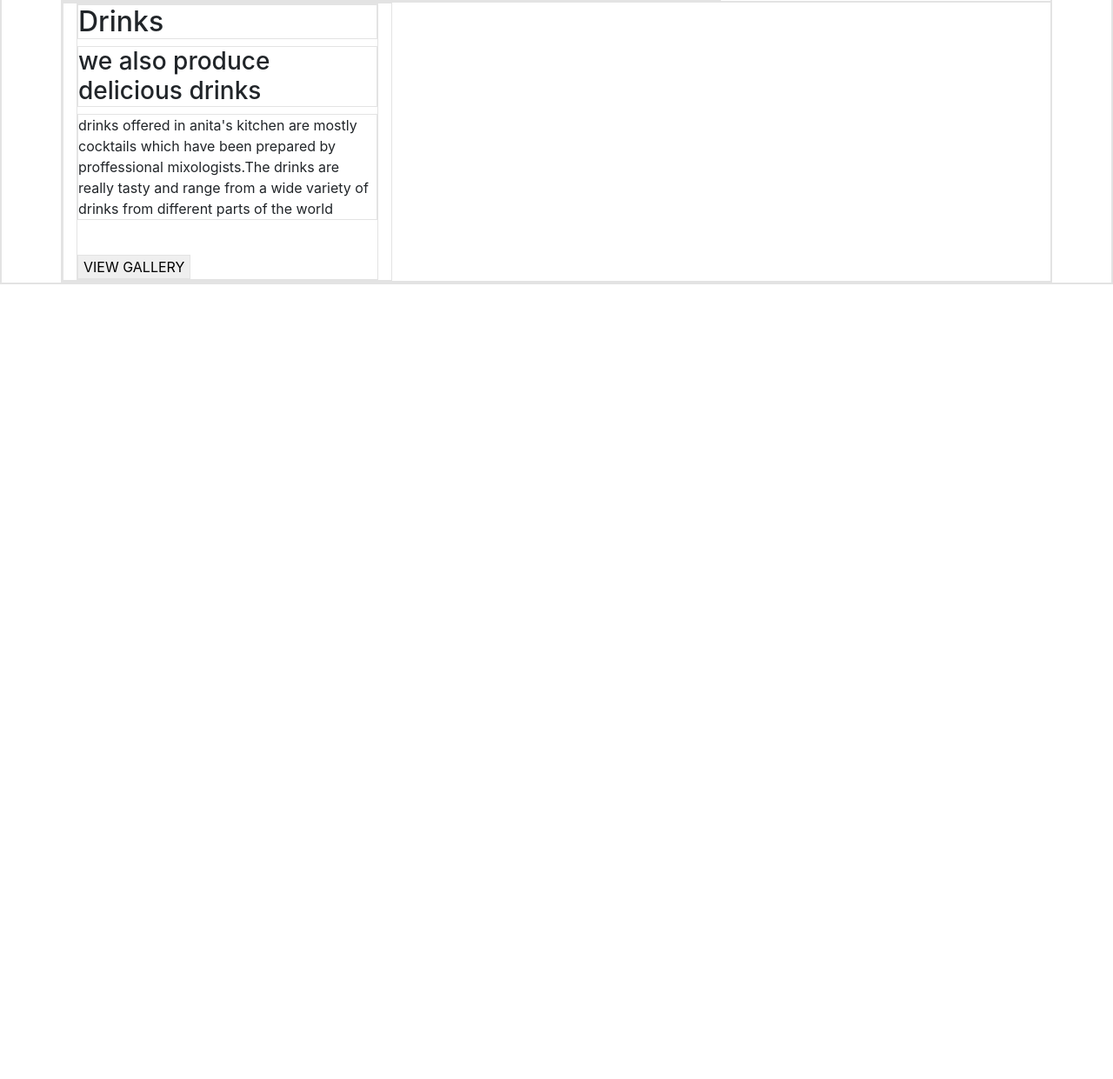
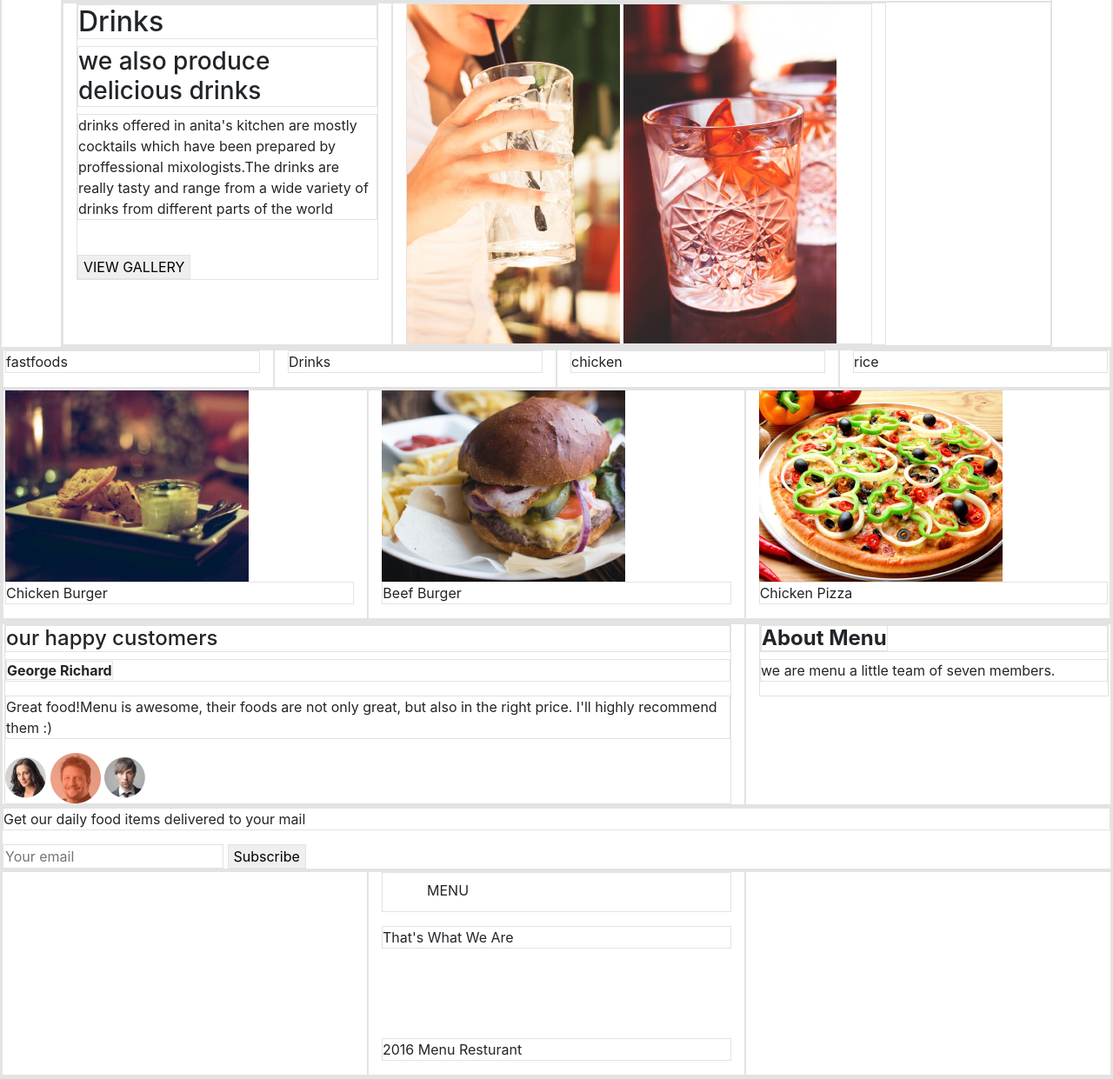
Before and after one commit to kanyiangela/anitaskitchen, a plain HTML site: page index.html in a window 1280 px wide. Shown: the part 1183-2424 px from the top of the page at 87% size. Before the commit the page ends 1510 px from the top, so only its background shows below. Drawn offline with Linux system fonts and the light colour scheme.

Commit message:
additionalchanges to html file

```diff
--- a/index.html
+++ b/index.html
@@ -79,3 +79,90 @@
           <button class="button3">VIEW GALLERY</button>
         </div>
       </div>
+      <div class="col-md-6">
+        <div class="box2">
+          <img src="img/drink1.jpg">
+          <img src="img/drink2.jpg">
+        </div>
+      </div>
+    </div>
+  </div>
+  <div class="foods">
+    <div class="box3">
+      <div class="row">
+        <div class="col-md-3">
+          <p>fastfoods</p>
+        </div>
+        <div class="col-md-3">
+          <p>Drinks</p>
+        </div>
+        <div class="col-md-3">
+          <p>chicken</p>
+        </div>
+        <div class="col-md-3">
+          <p>rice</p>
+        </div>
+      </div>
+      <div class="row">
+        <div class="col-md-4">
+          <img src="img/fastfood/chickenBurger.jpg">
+          <p>Chicken Burger</p>
+        </div>
+        <div class="col-md-4">
+          <img src="img/fastfood/beefBurger.jpg">
+          <p>Beef Burger</p>
+        </div>
+        <div class="col-md-4">
+          <img src="img/fastfood/chickenPizza.jpg">
+          <p>Chicken Pizza</p>
+        </div>
+      </div>
+    </div>
+  </div>
+  <div class="box4">
+    <div class="row">
+      <div class="col-md-8 border-right">
+        <div class="customers">
+          <h4>our happy customers</h4>
+          <p><strong>George Richard</strong></p>
+          <p>Great food!Menu is awesome, their foods are not only great, but also in the right price. I'll highly recommend them :)</p>
+          <img src="img/customers/p1.png">
+          <img src="img/customers/p2.png">
+          <img src="img/customers/p3.png">
+        </div>
+      </div>
+      <div class="col-md-4">
+        <div class="menu">
+          <h4><strong>About Menu</strong></h4>
+          <p>we are menu a little team of seven members.</p>
+        </div>
+      </div>
+    </div>
+  </div>
+  <div class="email">
+    <p>Get our daily food items delivered to your mail</p>
+    <input type="text" id="email" placeholder="Your email">
+    <button class="button2">Subscribe</button>
+  </div>
+  <div class="footer">
+    <div class="row">
+      <div class="col-md-4">
+      </div>
+      <div class="col-md-4">
+        <p id="copyright"><img src="img/footerlogos/logo_white.png">MENU</p>
+        <p id="slogan">That's What We Are</p>
+        <img src="img/footerlogos/facebook.png">
+        <img src="img/footerlogos/twitter.png">
+        <img src="img/footerlogos/pinterest.png">
+        <br>
+        <br>
+        <br>
+        <p>2016 Menu Resturant</p>
+      </div>
+      <div class="col-md-4">
+      </div>
+    </div>
+  </div>
+</body>
+
+</html>
```
